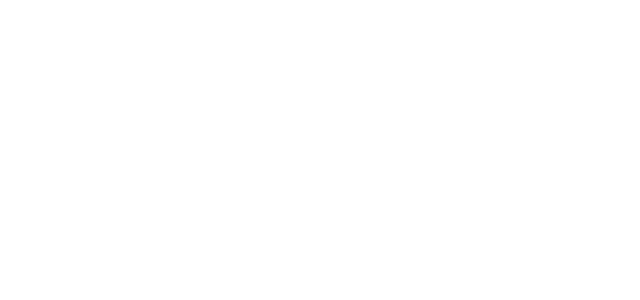
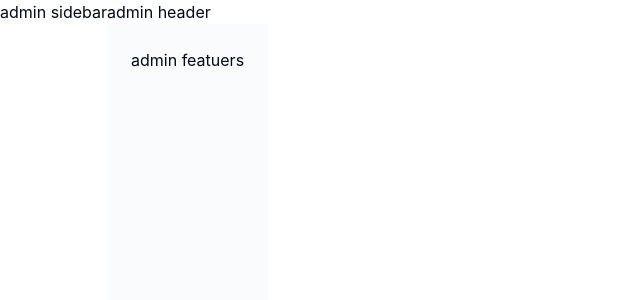
Before and after one commit to Garima9876/ShopEase, a React (Vite) app in the folder client/: page /admin/features in a window 1280 px wide. Before the commit this address had no page. Shown: the top 300 px of the page, without its empty margins (0-640 px from the left). Built offline with nearby package versions, Linux system fonts and the light colour scheme.

Commit message:
created all the components for the admin

```diff
--- a/client/src/App.jsx
+++ b/client/src/App.jsx
@@ -2,6 +2,11 @@
 import AuthLayout from "./components/auth/layout";
 import AuthLogin from "./pages/auth/login";
 import AuthRegister from "./pages/auth/register";
+import AdminLayout from "./components/admin-view/layout";
+import AdminDashboard from "./pages/admin-view/dashboard";
+import AdminProducts from "./pages/admin-view/products";
+import AdminOrders from "./pages/admin-view/orders";
+import AdminFeatures from "./pages/admin-view/features";
 
 function App() {
   return (
@@ -11,6 +16,12 @@
           <Route path="login" element={<AuthLogin />} />
           <Route path="register" element={<AuthRegister />} />
         </Route>
+        <Route path="/admin" element={<AdminLayout />}>
+          <Route path="dashboard" element={<AdminDashboard />} />
+          <Route path="products" element={<AdminProducts />} />
+          <Route path="orders" element={<AdminOrders />} />
+          <Route path="features" element={<AdminFeatures />} />
+        </Route>
       </Routes>
     </div>
   );
--- /dev/null
+++ b/client/src/components/admin-view/header.jsx
@@ -0,0 +1,5 @@
+function AdminHeader() {
+    return <div>admin header</div>;
+  }
+
+  export default AdminHeader;
--- /dev/null
+++ b/client/src/components/admin-view/layout.jsx
@@ -0,0 +1,21 @@
+import { Outlet } from "react-router-dom";
+import AdminSidebar from "./sidebar";
+import AdminHeader from "./header";
+
+function AdminLayout() {
+    return (
+        <div className="flex min-h-screen w-ful">
+            {/* admin sidebar */}
+            <AdminSidebar />
+            <div className="flex flex-1 flex-col">
+                {/* admin header */}
+                <AdminHeader />
+                <main className="flex-1 flex bg-muted/40 p-4 md:p-6">
+                    <Outlet />
+                </main>
+            </div>
+        </div>
+     );
+}
+
+export default AdminLayout;
--- /dev/null
+++ b/client/src/components/admin-view/sidebar.jsx
@@ -0,0 +1,5 @@
+function AdminSidebar() {
+  return <div>admin sidebar</div>;
+}
+
+export default AdminSidebar;
--- /dev/null
+++ b/client/src/pages/admin-view/dashboard.jsx
@@ -0,0 +1,5 @@
+function AdminDashboard() {
+    return ( <div>admin dashboard</div> );
+}
+
+export default AdminDashboard;
--- /dev/null
+++ b/client/src/pages/admin-view/features.jsx
@@ -0,0 +1,5 @@
+function AdminFeatures() {
+    return ( <div>admin featuers</div> );
+}
+
+export default AdminFeatures;
--- /dev/null
+++ b/client/src/pages/admin-view/orders.jsx
@@ -0,0 +1,5 @@
+function AdminOrders() {
+    return ( <div>admin orders</div> );
+}
+
+export default AdminOrders;
--- /dev/null
+++ b/client/src/pages/admin-view/products.jsx
@@ -0,0 +1,5 @@
+function AdminProducts() {
+    return ( <div>admin products</div> );
+}
+
+export default AdminProducts;
```
Also changed, not shown: 1 other file (tests, documents, lock files or other folders).
